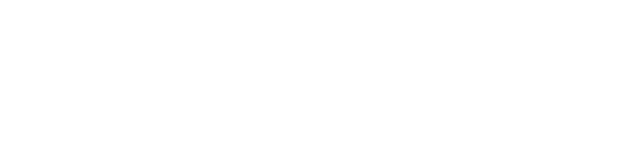
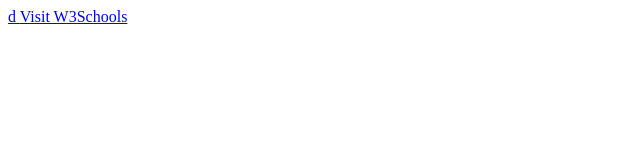
Before and after one commit to ziyuwei/ziyuwei.github.io, a plain HTML site: page index.html in a window 1280 px wide. Shown: the whole page, without its empty margins (0-640 px from the left). Drawn offline with Linux system fonts and the light colour scheme.

Commit message:
Update index.html

```diff
--- a/index.html
+++ b/index.html
@@ -1,4 +1,5 @@
 <html>
 <title>学习</title>
-<a href="https://weiziyu-my.sharepoint.com/:f:/g/personal/test_weiziyu_onmicrosoft_com/Eve3tyZSqWVLtayacfqfCgkBZHQ_A_r7y-dzL1B8ma9PPQ?e=IKCS8B" 学校学习资料下载</a>
+<a href="https://weiziyu-my.sharepoint.com/:f:/g/personal/test_weiziyu_onmicrosoft_com/Eve3tyZSqWVLtayacfqfCgkBZHQ_A_r7y-dzL1B8ma9PPQ?e=IKCS8B" 学校学习资料下载<dss/a>d
+  <a href="https://www.w3schools.com">Visit W3Schools</a>
 </html>
```
